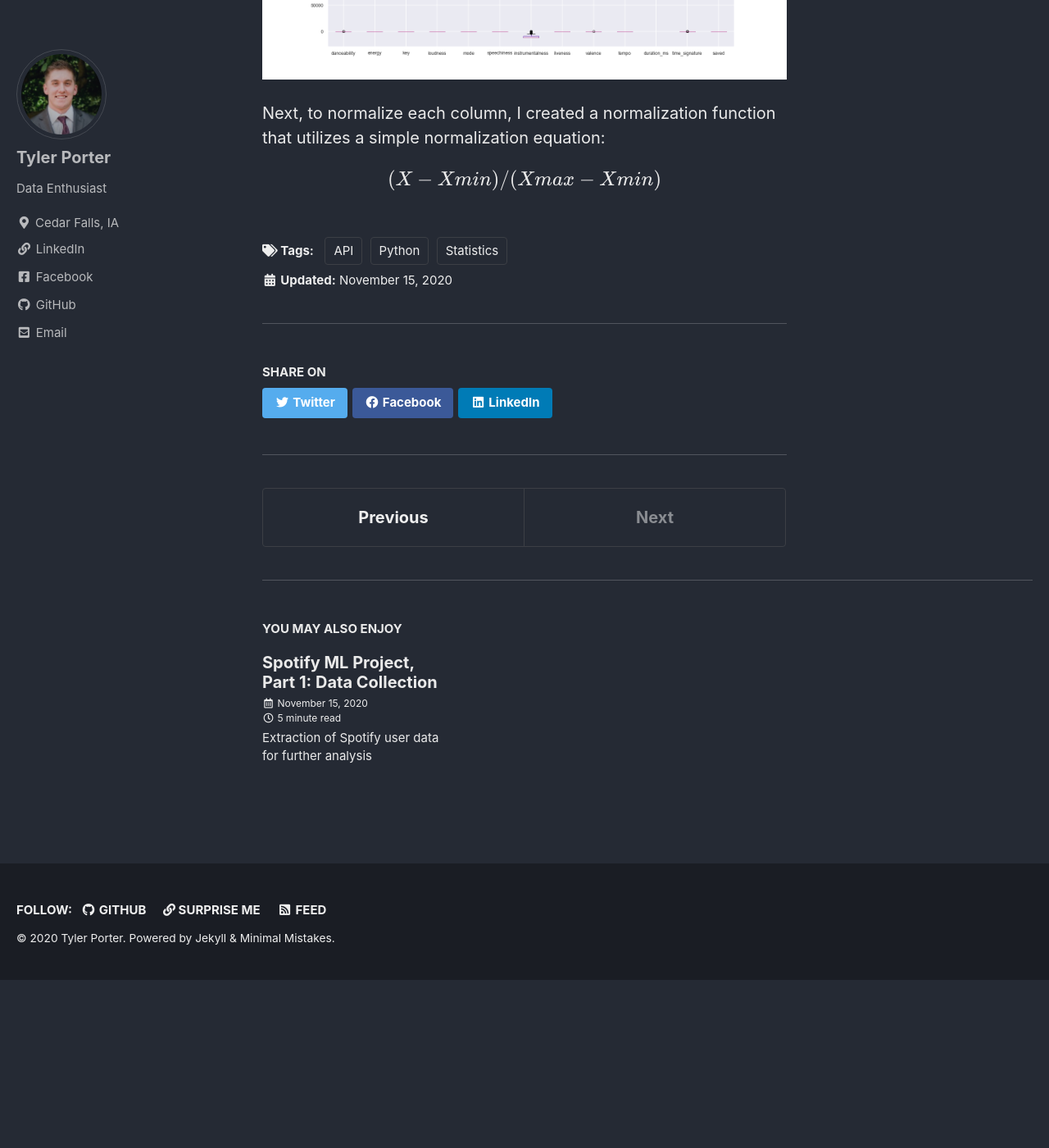
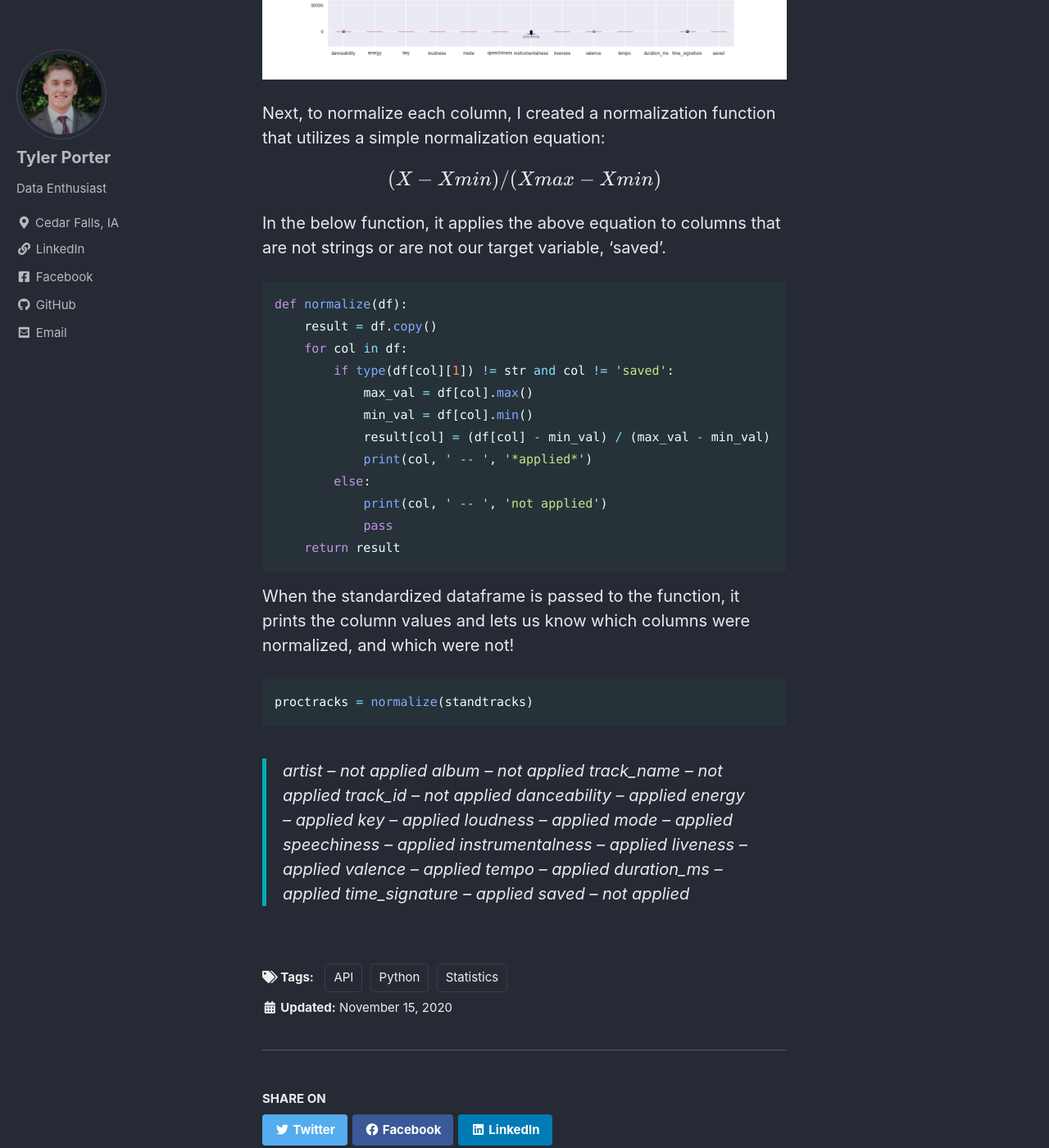
Before and after one commit to tyljporter/typo.github.io, a Jekyll site: the page built from _posts/2020-11-30-Spotify2.md, in a window 1280 px wide and 1400 px high, scrolled down 8923 px. Shown: the whole window at 82% size. Built offline with Jekyll 4.4.1, drawn with Linux system fonts in a browser that asks for light colours; cached includes are drawn as plain includes; formulas are drawn with MathJax 3; before the commit the page ends 10118 px from its top, so only the background shows below that; some of the changed text lies outside the part shown.

Commit message:
Spotify2 v10

````diff
--- a/_posts/2020-11-30-Spotify2.md
+++ b/_posts/2020-11-30-Spotify2.md
@@ -213,3 +213,39 @@ plt.savefig('Standardized.png')
 
 Next, to normalize each column, I created a normalization function that utilizes a simple normalization equation:
 \\[ (X-Xmin)/(Xmax-Xmin)\\]
+In the below function, it applies the above equation to columns that are not strings or are not our target variable, 'saved'.
+```python
+def normalize(df):
+    result = df.copy()
+    for col in df:
+        if type(df[col][1]) != str and col != 'saved':
+            max_val = df[col].max()
+            min_val = df[col].min()
+            result[col] = (df[col] - min_val) / (max_val - min_val)
+            print(col, ' -- ', '*applied*')
+        else:
+            print(col, ' -- ', 'not applied')
+            pass
+    return result
+```
+When the standardized dataframe is passed to the function, it prints the column values and lets us know which columns were normalized, and which were not!
+```python
+proctracks = normalize(standtracks)
+```
+> artist  --  not applied
+> album  --  not applied
+> track_name  --  not applied
+> track_id  --  not applied
+> danceability  --  *applied*
+> energy  --  *applied*
+> key  --  *applied*
+> loudness  --  *applied*
+> mode  --  *applied*
+> speechiness  --  *applied*
+> instrumentalness  --  *applied*
+> liveness  --  *applied*
+> valence  --  *applied*
+> tempo  --  *applied*
+> duration_ms  --  *applied*
+> time_signature  --  *applied*
+> saved  --  not applied
````
